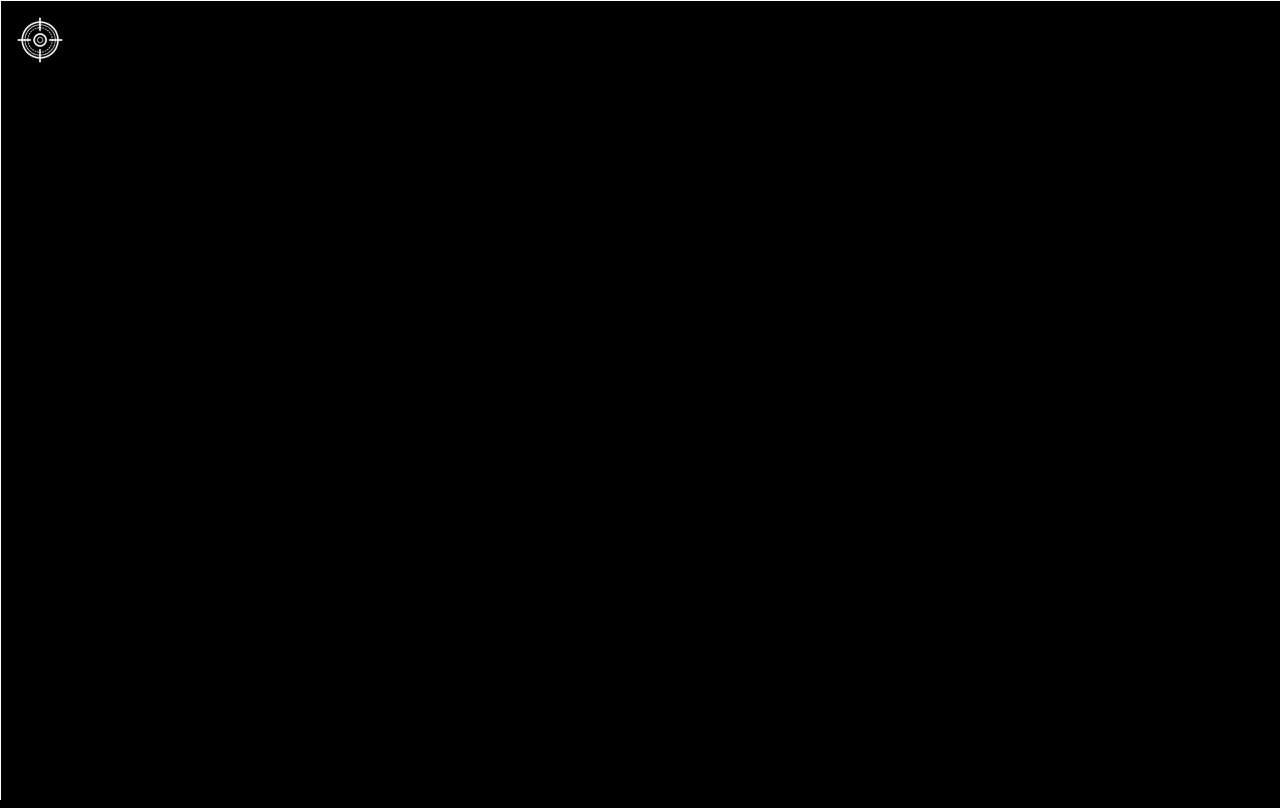
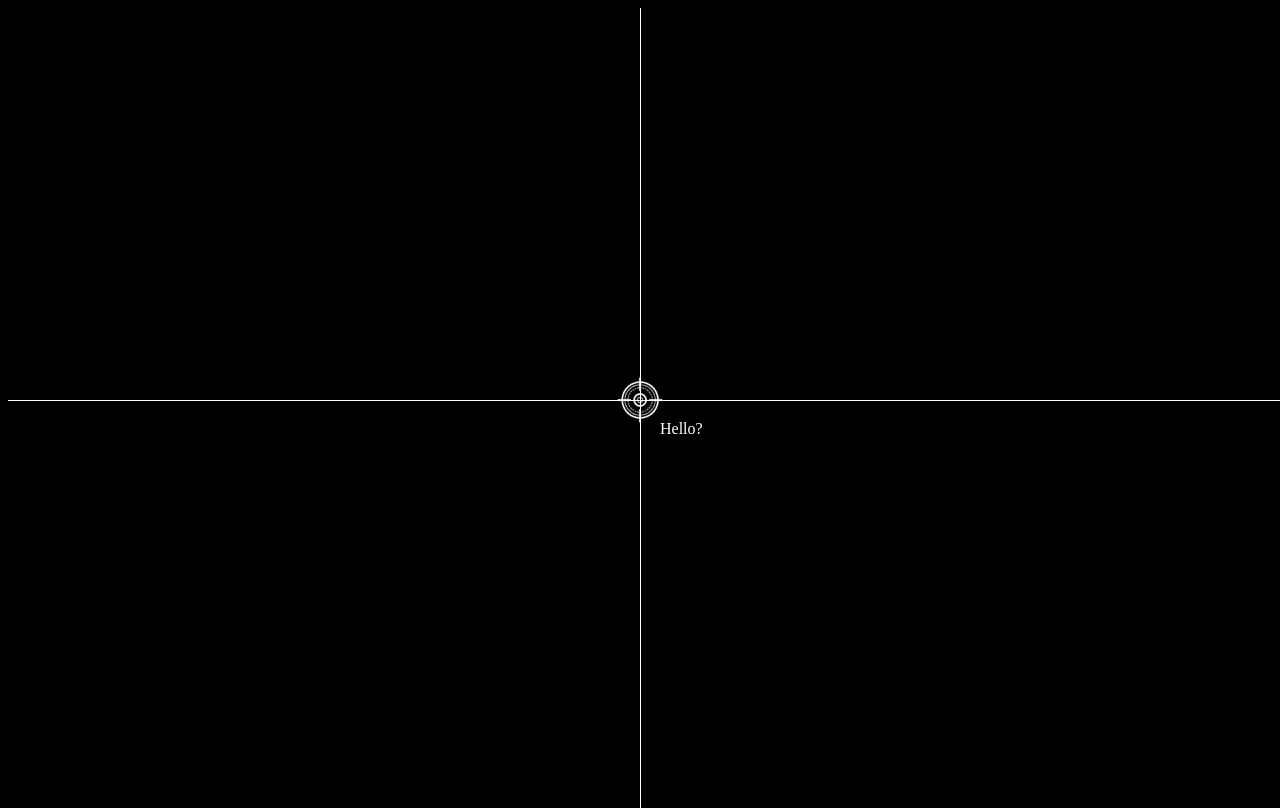
Before and after one commit to reinexxism/DreamCoding_23, a plain HTML site: page Quiz4/index.html in a window 1280 px wide. Drawn offline with Linux system fonts and the light colour scheme.

Commit message:
실습4. 좌표를 찾아라 007

```diff
--- a/Quiz4/index.html
+++ b/Quiz4/index.html
@@ -2,15 +2,22 @@
 <html lang="en">
   <head>
     <meta charset="UTF-8" />
+    <meta http-equiv="X-UA-Compatible" content="IE=edge" />
     <meta name="viewport" content="width=device-width, initial-scale=1.0" />
-    <title>실습4. 좌표 찾아 007</title>
+    <title>실습4. 좌표를 찾아라 007</title>
+    <link rel="stylesheet" href="style.css" />
     <script src="main.js" defer></script>
-    <link rel="stylesheet" href="style.css" />
   </head>
   <body>
-    <div id="lineHorizon"></div>
-    <div id="lineVertical"></div>
-    <img src="img/target.png" alt="following target img" id="following" />
-    <span id="pointer"></span>
+    <div class="line horizon"></div>
+    <div class="line vertical"></div>
+    <img
+      src="img/target.png"
+      alt="following cursor"
+      class="cursor"
+      width="80"
+      height="80"
+    />
+    <span class="currentAxis">Hello?</span>
   </body>
 </html>
--- a/Quiz4/main.js
+++ b/Quiz4/main.js
@@ -1,34 +1,18 @@
-const pointer = document.getElementById("pointer");
-const following = document.getElementById("following");
-const horizontal = document.getElementById("lineHorizon");
-const vertical = document.getElementById("lineVertical");
-
-function showCurrentAxis(e) {
-  pointer.innerText = `${e.clientX}px, ${e.clientY}px`;
-}
-
-function movePointer(e) {
-  pointer.style.left = `${e.clientX + 30}px`;
-  pointer.style.top = `${e.clientY + 20}px`;
-}
-
-function moveFollowing(e) {
-  following.style.left = `${e.clientX - 40}px`;
-  following.style.top = `${e.clientY - 40}px`;
-}
-
-function moveHorizon(e) {
-  horizontal.style.left = `${e.clientX}px`;
-}
-
-function moveVertical(e) {
-  vertical.style.top = `${e.clientY}px`;
-}
+const horizon = document.querySelector(".horizon");
+const vertical = document.querySelector(".vertical");
+const cursor = document.querySelector(".cursor");
+const currentAxis = document.querySelector(".currentAxis");
 
 document.addEventListener("mousemove", (e) => {
-  showCurrentAxis(e);
-  movePointer(e);
-  moveFollowing(e);
-  moveHorizon(e);
-  moveVertical(e);
+  const x = e.clientX;
+  const y = e.clientY;
+  console.log(`${x}, ${y}`);
+
+  horizon.style.top = `${y}px`;
+  vertical.style.left = `${x}px`;
+  cursor.style.top = `${y}px`;
+  cursor.style.left = `${x}px`;
+  currentAxis.style.top = `${y}px`;
+  currentAxis.style.left = `${x}px`;
+  currentAxis.innerHTML = `${x}px, ${y}px`;
 });
--- a/Quiz4/style.css
+++ b/Quiz4/style.css
@@ -1,35 +1,35 @@
-* {
-  padding: 0;
-  margin: 0;
-  cursor: none;
-}
-
 body {
   background-color: black;
 }
 
-#lineHorizon {
-  width: 1px;
+.line {
+  position: absolute;
   background-color: white;
-  height: 100vh;
-  margin: 0;
-  position: fixed;
 }
 
-#lineVertical {
-  width: 100vw;
+.horizon {
+  width: 100%;
   height: 1px;
-  background-color: white;
-  position: fixed;
+  top: 50%;
 }
 
-#pointer {
-  color: white;
-  position: fixed;
+.vertical {
+  width: 1px;
+  height: 100%;
+  left: 50%;
 }
 
-#following {
-  width: 80px;
-  height: 80px;
-  position: fixed;
+.cursor {
+  position: absolute;
+  top: 50%;
+  left: 50%;
+  transform: translate(-50%, -50%);
 }
+
+.currentAxis {
+  color: white;
+  position: absolute;
+  top: 50%;
+  left: 50%;
+  transform: translate(20px, 20px);
+}
```
Also changed, not shown: Quiz4/img/toshimee.png (deleted), 2 other files.
